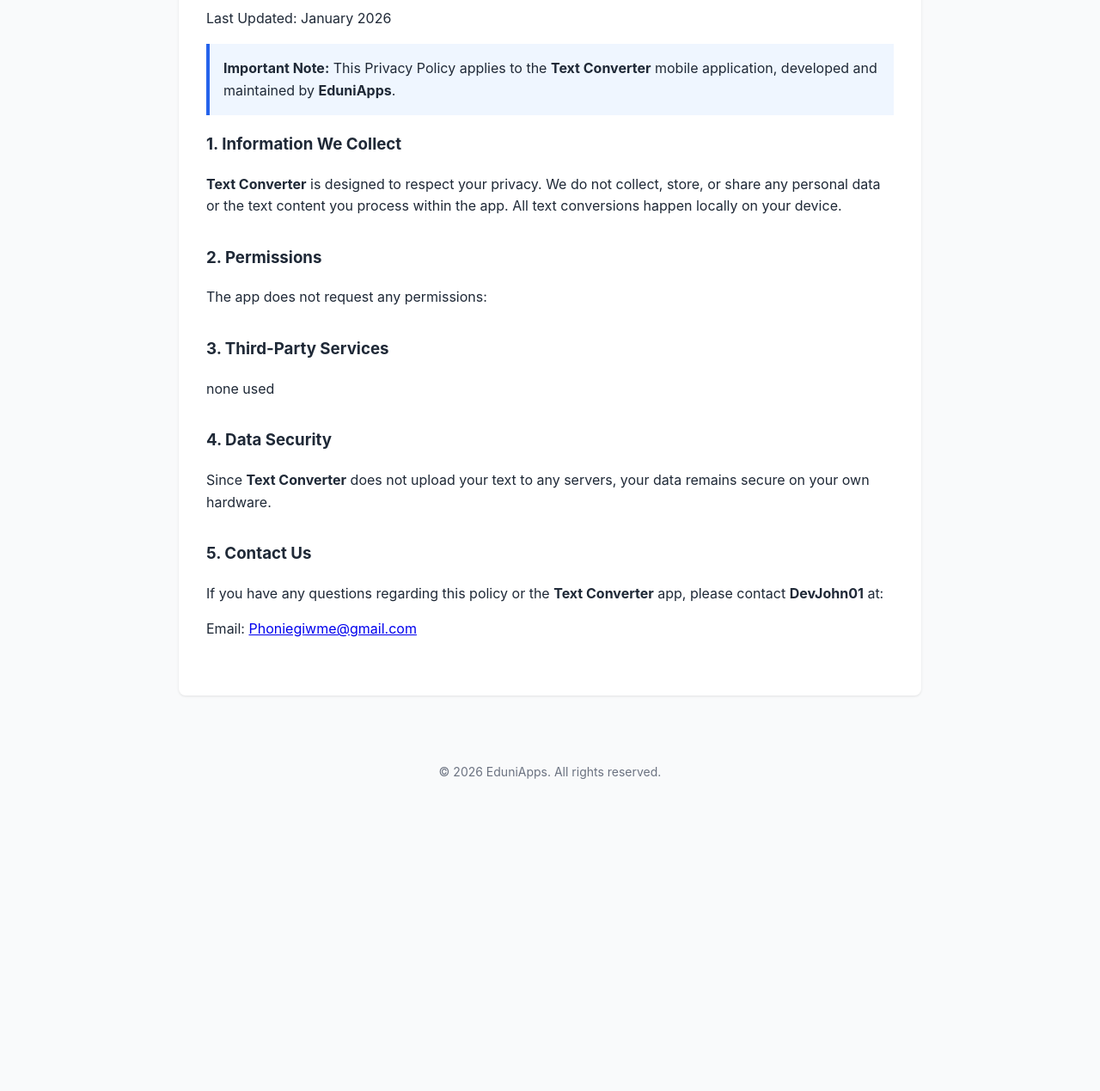
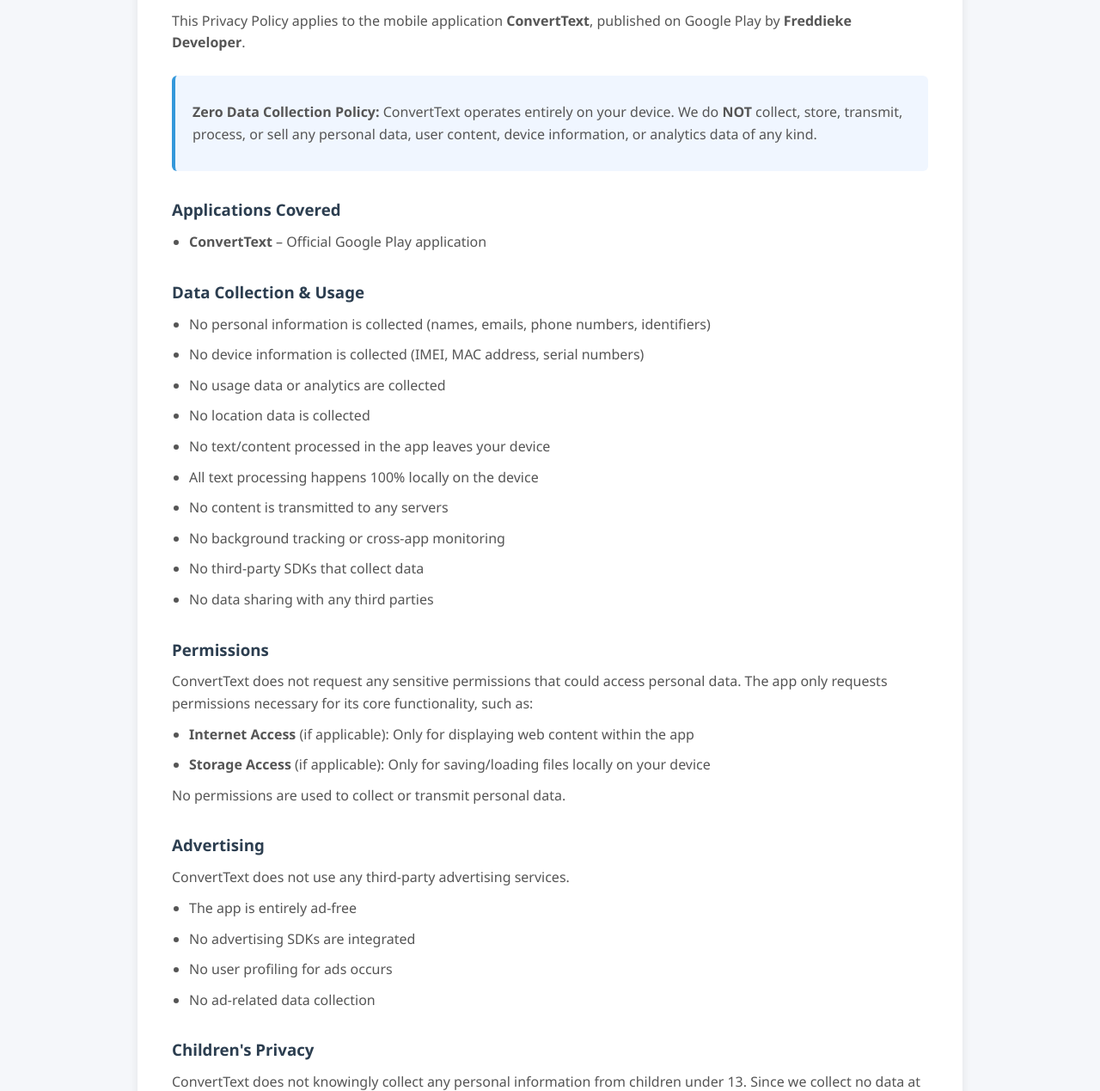
Before and after one commit to GiwmeSwaingithub/ladyqueen, a plain HTML site: page index.html in a window 1280 px wide. Shown: the part 359-1628 px from the top of the page at 86% size. Before the commit the page ends 1314 px from the top, so only its background shows below. Drawn offline with Linux system fonts and the light colour scheme.

Commit message:
Update index.html

```diff
--- a/index.html
+++ b/index.html
@@ -3,133 +3,204 @@
 <head>
     <meta charset="UTF-8">
     <meta name="viewport" content="width=device-width, initial-scale=1.0">
-    <title>Text Converter - Privacy Policy & Support</title>
+    <title>Privacy Policy | ConvertText by Freddieke Developer</title>
+    <link rel="stylesheet" href="https://cdnjs.cloudflare.com/ajax/libs/font-awesome/6.4.0/css/all.min.css">
+
     <style>
         :root {
-            --primary-color: #2563eb;
-            --text-dark: #1f2937;
-            --text-light: #6b7280;
-            --bg-gray: #f9fafb;
+            --primary: #2c3e50;
+            --secondary: #3498db;
+            --gray: #95a5a6;
+            --shadow: 0 4px 12px rgba(0,0,0,.08);
+            --radius: 10px;
         }
 
-        body {
-            font-family: -apple-system, BlinkMacSystemFont, "Segoe UI", Roboto, Helvetica, Arial, sans-serif;
-            line-height: 1.6;
-            color: var(--text-dark);
-            margin: 0;
-            padding: 0;
-            background-color: var(--bg-gray);
+        * { box-sizing: border-box; margin: 0; padding: 0; font-family: Segoe UI, sans-serif; }
+
+        body { background: #f5f7fa; color: #333; line-height: 1.6; }
+
+        .container { max-width: 1000px; margin: auto; padding: 20px; }
+
+        header {
+            background: var(--primary);
+            color: #fff;
+            padding: 30px 0;
+            box-shadow: var(--shadow);
         }
 
-        header {
-            background: white;
-            padding: 2rem 1rem;
-            text-align: center;
-            border-bottom: 1px solid #e5e7eb;
+        header h1 span { color: var(--secondary); }
+
+        main {
+            background: #fff;
+            margin-top: 30px;
+            padding: 40px;
+            border-radius: var(--radius);
+            box-shadow: var(--shadow);
         }
 
-        .container {
-            max-width: 800px;
-            margin: 2rem auto;
-            background: white;
-            padding: 2rem;
-            border-radius: 8px;
-            box-shadow: 0 1px 3px rgba(0,0,0,0.1);
-        }
+        h2 { color: var(--primary); margin-bottom: 10px; }
+        h3 { margin-top: 30px; color: var(--primary); }
 
-        h1, h2 { color: var(--primary-color); }
+        p, li { color: #555; margin: 10px 0; }
 
-        .policy-section {
-            margin-bottom: 2rem;
-        }
+        ul { padding-left: 20px; }
 
         .highlight {
-            background: #eff6ff;
-            padding: 1rem;
-            border-left: 4px solid var(--primary-color);
-            margin: 1rem 0;
+            background: #f0f6ff;
+            border-left: 4px solid var(--secondary);
+            padding: 20px;
+            margin: 25px 0;
+            border-radius: 6px;
         }
 
         footer {
             text-align: center;
-            padding: 2rem;
-            font-size: 0.875rem;
-            color: var(--text-light);
+            margin: 40px 0;
+            color: var(--gray);
+            font-size: .9rem;
         }
 
-        .nav-links {
-            margin-top: 1rem;
-        }
-
-        .nav-links a {
-            margin: 0 10px;
-            color: var(--primary-color);
-            text-decoration: none;
-        }
+        a { color: var(--secondary); text-decoration: none; }
     </style>
 </head>
+
 <body>
 
 <header>
-    <h1>Text Converter</h1>
-    <p>Efficiently convert and format your text on the go.</p>
-    <nav class="nav-links">
-        <a href="#privacy">Privacy Policy</a>
-        <a href="#terms">Terms of Service</a>
-        <a href="mailto:support@eduniapps.com">Contact Support</a>
-    </nav>
+    <div class="container">
+        <h1><span>CONVERTTEXT</span></h1>
+        <p>Official Privacy Policy</p>
+    </div>
 </header>
 
-<div class="container" id="privacy">
-    <h2>Privacy Policy</h2>
-    <p>Last Updated: January 2026</p>
+<div class="container">
+<main>
+
+    <!-- 🔒 REQUIRED IDENTITY STATEMENT -->
+    <section>
+        <h2>Privacy Policy</h2>
+        <p><strong>Last updated:</strong> January 2026</p>
+
+        <p>
+            This Privacy Policy applies to the mobile application
+            <strong>ConvertText</strong>, published on Google Play by
+            <strong>Freddieke Developer</strong>.
+        </p>
+    </section>
 
     <div class="highlight">
-        <strong>Important Note:</strong> This Privacy Policy applies to the <strong>Text Converter</strong> mobile application, developed and maintained by <strong>EduniApps</strong>.
+        <p>
+            <strong>Zero Data Collection Policy:</strong>
+            ConvertText operates entirely on your device.
+            We do <strong>NOT</strong> collect, store, transmit, process, or sell any personal data,
+            user content, device information, or analytics data of any kind.
+        </p>
     </div>
 
-    <section class="policy-section">
-        <h3>1. Information We Collect</h3>
-        <p><strong>Text Converter</strong> is designed to respect your privacy. We do not collect, store, or share any personal data or the text content you process within the app. All text conversions happen locally on your device.</p>
+    <!-- 📱 APP SCOPE -->
+    <section>
+        <h3>Applications Covered</h3>
+        <ul>
+            <li><strong>ConvertText</strong> – Official Google Play application</li>
+        </ul>
     </section>
 
-    <section class="policy-section">
-        <h3>2. Permissions</h3>
-        <p>The app does not request any permissions:</p>
+    <!-- 📊 DATA PRACTICES -->
+    <section>
+        <h3>Data Collection & Usage</h3>
+        <ul>
+            <li>No personal information is collected (names, emails, phone numbers, identifiers)</li>
+            <li>No device information is collected (IMEI, MAC address, serial numbers)</li>
+            <li>No usage data or analytics are collected</li>
+            <li>No location data is collected</li>
+            <li>No text/content processed in the app leaves your device</li>
+            <li>All text processing happens 100% locally on the device</li>
+            <li>No content is transmitted to any servers</li>
+            <li>No background tracking or cross-app monitoring</li>
+            <li>No third-party SDKs that collect data</li>
+            <li>No data sharing with any third parties</li>
+        </ul>
     </section>
 
-    <section class="policy-section">
-        <h3>3. Third-Party Services</h3>
-        <p>none used</p>
+    <!-- 🚫 PERMISSIONS -->
+    <section>
+        <h3>Permissions</h3>
+        <p>
+            ConvertText does not request any sensitive permissions that could access personal data.
+            The app only requests permissions necessary for its core functionality, such as:
+        </p>
+        <ul>
+            <li><strong>Internet Access</strong> (if applicable): Only for displaying web content within the app</li>
+            <li><strong>Storage Access</strong> (if applicable): Only for saving/loading files locally on your device</li>
+        </ul>
+        <p>No permissions are used to collect or transmit personal data.</p>
     </section>
 
-    <section class="policy-section">
-        <h3>4. Data Security</h3>
-        <p>Since <strong>Text Converter</strong> does not upload your text to any servers, your data remains secure on your own hardware.</p>
+    <!-- 📢 ADS -->
+    <section>
+        <h3>Advertising</h3>
+        <p>
+            ConvertText does not use any third-party advertising services.
+        </p>
+        <ul>
+            <li>The app is entirely ad-free</li>
+            <li>No advertising SDKs are integrated</li>
+            <li>No user profiling for ads occurs</li>
+            <li>No ad-related data collection</li>
+        </ul>
     </section>
 
-    <section class="policy-section">
-        <h3>5. Contact Us</h3>
-        <p>If you have any questions regarding this policy or the <strong>Text Converter</strong> app, please contact <strong>
-DevJohn01</strong> at:</p>
-        <p>Email: <a href="mailto:phoniegiwme@gmail.comcom">Phoniegiwme@gmail.com</a></p>
+    <!-- 👶 CHILDREN'S PRIVACY -->
+    <section>
+        <h3>Children's Privacy</h3>
+        <p>
+            ConvertText does not knowingly collect any personal information from children under 13.
+            Since we collect no data at all, the app is compliant with COPPA and other children's privacy regulations.
+        </p>
     </section>
+
+    <!-- 🏢 DEVELOPER INFO (MANDATORY) -->
+    <section>
+        <h3>Developer Information</h3>
+        <ul>
+            <li><strong>App Name:</strong> ConvertText</li>
+            <li><strong>Developer/Organization:</strong> Freddieke Developer</li>
+            <li><strong>Contact Email:</strong> phoniegiwme@gmail.com</li>
+            <li><strong>Publisher:</strong> Freddieke Developer</li>
+        </ul>
+    </section>
+
+    <!-- 📝 POLICY UPDATES -->
+    <section>
+        <h3>Policy Updates</h3>
+        <p>
+            We may update this Privacy Policy to reflect changes in our practices.
+            We will notify users of any material changes by updating the "Last updated" date
+            at the top of this policy.
+        </p>
+    </section>
+
+    <!-- 📩 CONTACT -->
+    <section>
+        <h3>Contact & Data Requests</h3>
+        <p>
+            Since we collect no data, there are no user data records to access, modify, or delete.
+            For privacy questions or support, contact:
+            <a href="mailto:phoniegiwme@gmail.com">phoniegiwme@gmail.com</a>
+        </p>
+    </section>
+
+</main>
+
+<footer>
+    <p>© <span id="year"></span> Freddieke Developer. All rights reserved.</p>
+    <p>This app complies with Google Play's User Data Policy and does not collect any user data.</p>
+    <p>Fully compliant with Google Play Terms of Service and all applicable privacy laws.</p>
+</footer>
 </div>
 
-<footer>
-    <p>&copy; 2026 EduniApps. All rights reserved.</p>
-</footer>
-
 <script>
-    // Smooth scrolling for navigation
-    document.querySelectorAll('a[href^="#"]').forEach(anchor => {
-        anchor.addEventListener('click', function (e) {
-            e.preventDefault();
-            document.querySelector(this.getAttribute('href')).scrollIntoView({
-                behavior: 'smooth'
-            });
-        });
-    });
+    document.getElementById("year").textContent = new Date().getFullYear();
 </script>
 
 </body>
```
